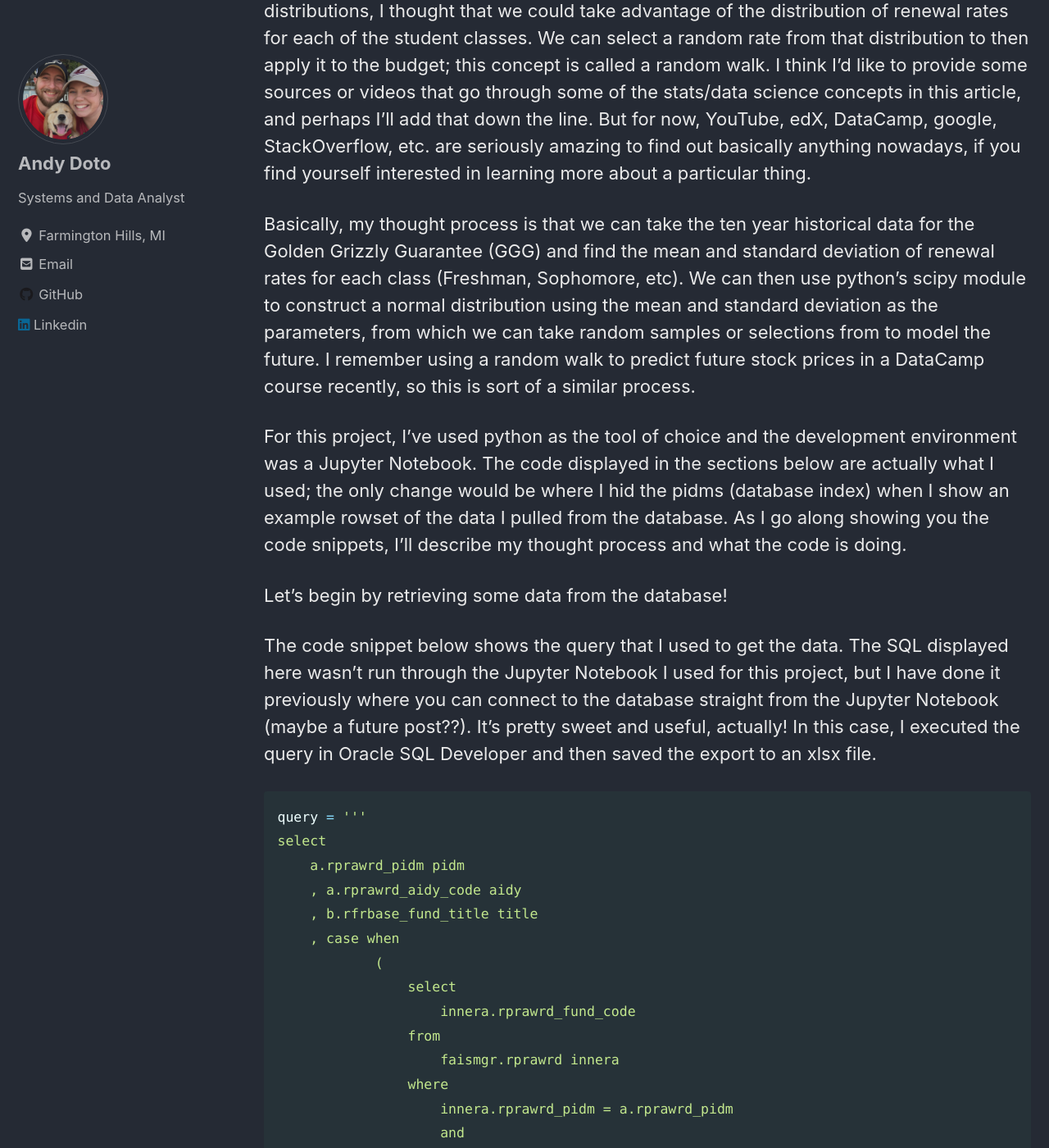
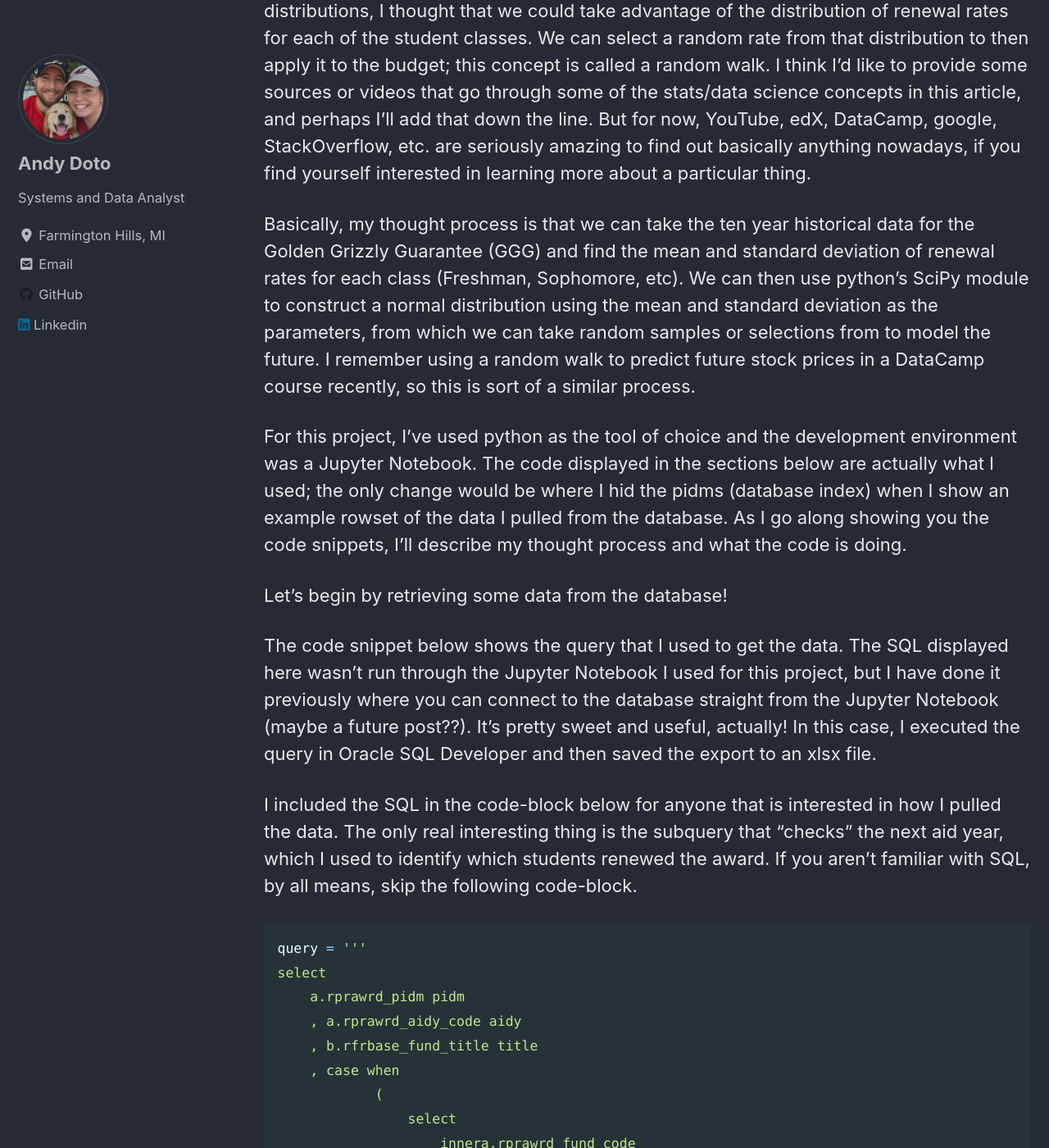
Before and after one commit to andrewdoto13/andrewdoto13.github.io, a Jekyll site: the page built from _posts/2020-03-11-renewalrates.md, in a window 1280 px wide and 1400 px high, scrolled down 1799 px. Shown: the whole window at 82% size. Built offline with Jekyll 4.4.1, drawn with Linux system fonts in a browser that asks for light colours; cached includes are drawn as plain includes; nearby versions of some CDN libraries; some of the changed text lies outside the part shown.

Commit message:
add desc to article

````diff
--- a/_posts/2020-03-11-renewalrates.md
+++ b/_posts/2020-03-11-renewalrates.md
@@ -25,13 +25,15 @@
 
 After taking a stats course and learning more about the applications of probability distributions, I thought that we could take advantage of the distribution of renewal rates for each of the student classes. We can select a random rate from that distribution to then apply it to the budget; this concept is called a random walk. I think I'd like to provide some sources or videos that go through some of the stats/data science concepts in this article, and perhaps I'll add that down the line. But for now, YouTube, edX, DataCamp, google, StackOverflow, etc. are seriously amazing to find out basically anything nowadays, if you find yourself interested in learning more about a particular thing.
 
-Basically, my thought process is that we can take the ten year historical data for the Golden Grizzly Guarantee (GGG) and find the mean and standard deviation of renewal rates for each class (Freshman, Sophomore, etc). We can then use python's scipy module to construct a normal distribution using the mean and standard deviation as the parameters, from which we can take random samples or selections from to model the future. I remember using a random walk to predict future stock prices in a DataCamp course recently, so this is sort of a similar process.
+Basically, my thought process is that we can take the ten year historical data for the Golden Grizzly Guarantee (GGG) and find the mean and standard deviation of renewal rates for each class (Freshman, Sophomore, etc). We can then use python's SciPy module to construct a normal distribution using the mean and standard deviation as the parameters, from which we can take random samples or selections from to model the future. I remember using a random walk to predict future stock prices in a DataCamp course recently, so this is sort of a similar process.
 
 For this project, I've used python as the tool of choice and the development environment was a Jupyter Notebook. The code displayed in the sections below are actually what I used; the only change would be where I hid the pidms (database index) when I show an example rowset of the data I pulled from the database. As I go along showing you the code snippets, I'll describe my thought process and what the code is doing.
 
 Let's begin by retrieving some data from the database!
 
 The code snippet below shows the query that I used to get the data. The SQL displayed here wasn't run through the Jupyter Notebook I used for this project, but I have done it previously where you can connect to the database straight from the Jupyter Notebook (maybe a future post??). It's pretty sweet and useful, actually! In this case, I executed the query in Oracle SQL Developer and then saved the export to an xlsx file.
+
+I included the SQL in the code-block below for anyone that is interested in how I pulled the data. The only real interesting thing is the subquery that "checks" the next aid year, which I used to identify which students renewed the award. If you aren't familiar with SQL, by all means, skip the following code-block.
 
 
 ```python
@@ -79,7 +81,7 @@
 '''
 ```
 
-I'm going to use just a very basic complement of libraries here, all standard for simple data sciency stuff.
+Alright! So the code-blocks below are snippets from the jupyter notebook that I used for this project. The first block is where I imported the necessary python packages in order to do what I needed to do. It's all just very basic and standard packages for simple data sciency stuff.
 
 
 ```python
````
